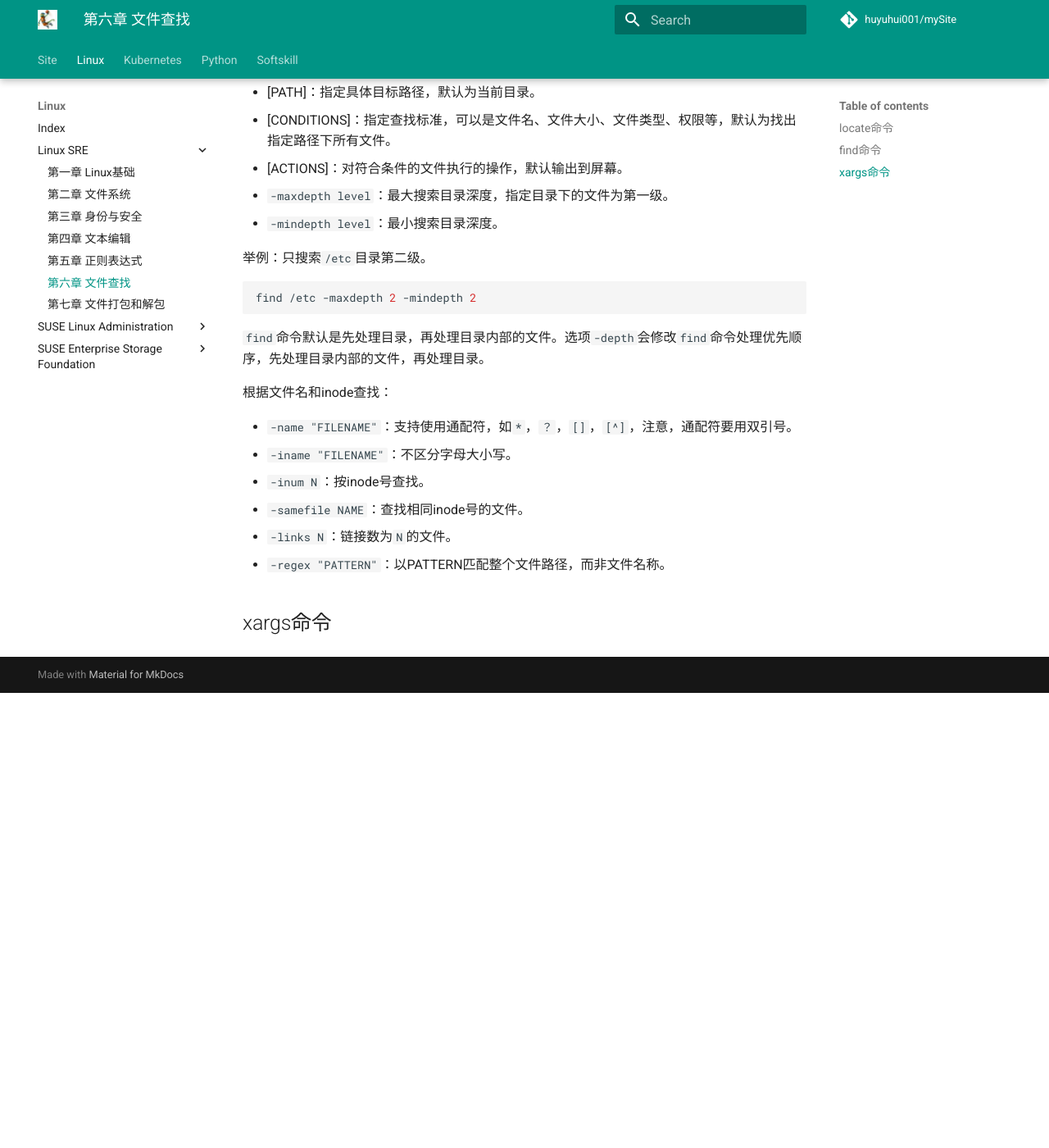
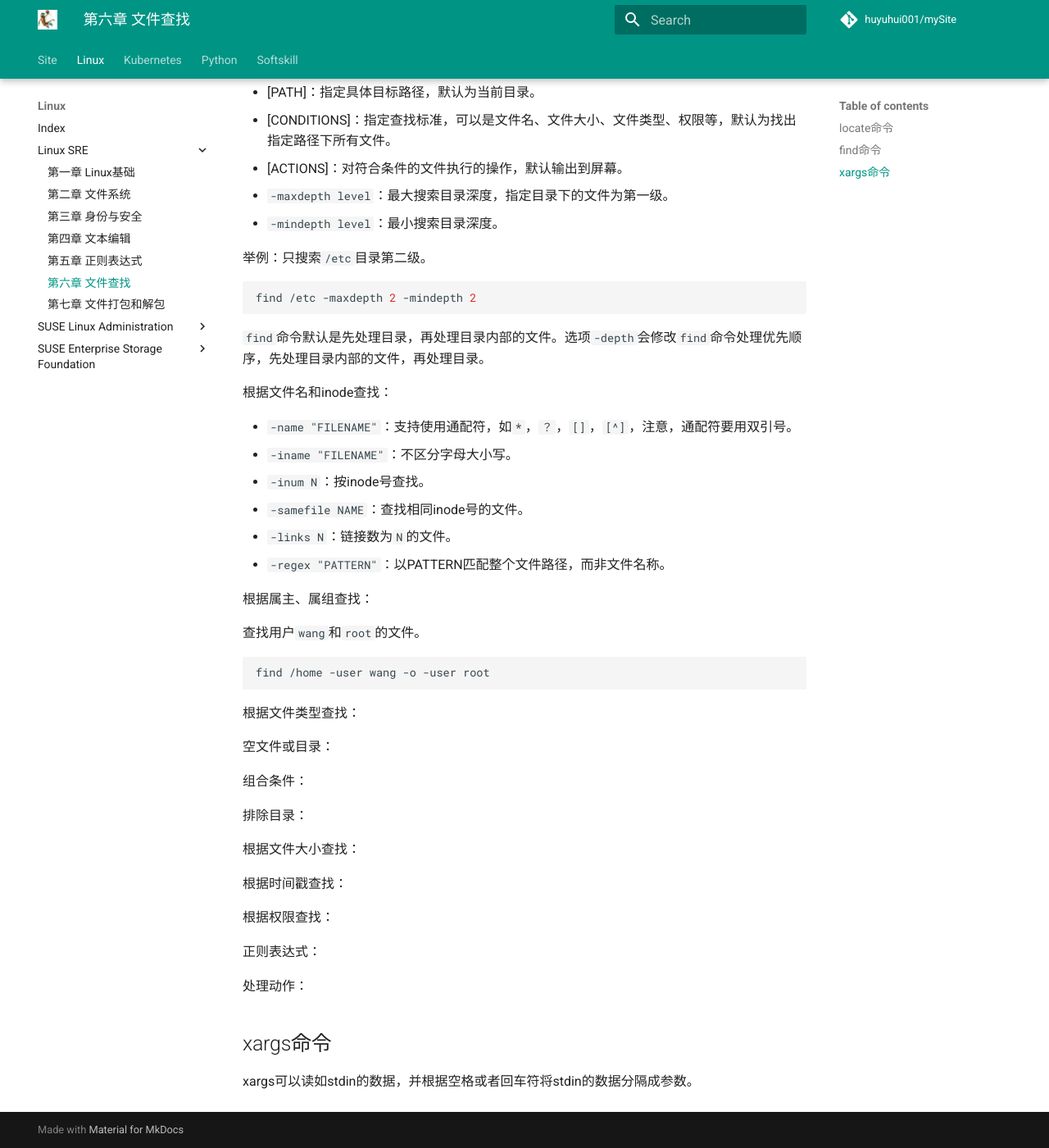
Before and after one commit to huyuhui001/mySite, an MkDocs documentation site: the page built from docs/linux/SRE/06-FileLookup.md, in a window 1280 px wide and 1400 px high, scrolled down 1851 px. Shown: the whole window at 82% size. Built offline with MkDocs 1.6.1 and Material for MkDocs 9.7.7, drawn with Linux system fonts in a browser that asks for light colours; comment, search, counter and statistics services are not loaded; before the commit the page ends 2696 px from its top, so only the background shows below that.

Commit message:
Linux SRE

````diff
--- a/docs/linux/SRE/06-FileLookup.md
+++ b/docs/linux/SRE/06-FileLookup.md
@@ -97,4 +97,32 @@ find /etc -maxdepth 2 -mindepth 2
 * `-links N`：链接数为`N`的文件。
 * `-regex "PATTERN"`：以PATTERN匹配整个文件路径，而非文件名称。
 
+根据属主、属组查找：
+
+查找用户`wang`和`root`的文件。
+
+```bash
+find /home -user wang -o -user root
+```
+
+根据文件类型查找：
+
+空文件或目录：
+
+组合条件：
+
+排除目录：
+
+根据文件大小查找：
+
+根据时间戳查找：
+
+根据权限查找：
+
+正则表达式：
+
+处理动作：
+
 ## xargs命令
+
+xargs可以读如stdin的数据，并根据空格或者回车符将stdin的数据分隔成参数。
````
Also changed, not shown: docs/linux/SRE/05-RegExpress.md (+6 -2 lines), docs/linux/SRE/08-ShellProgramming.md (added, +15 -0 lines), docs/linux/SRE/09-Disk&Storage.md (added, +15 -0 lines), docs/linux/SRE/10-PackageMgr.md (added, +15 -0 lines).
